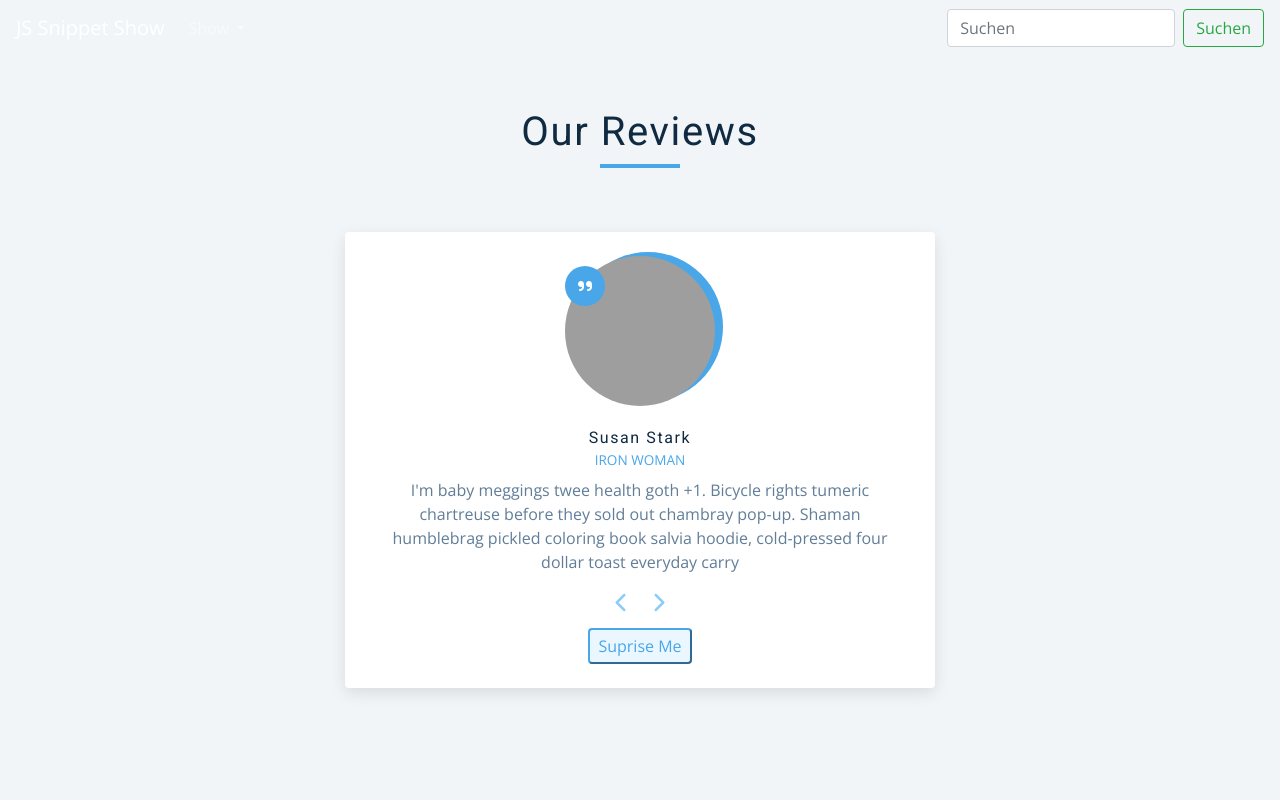
After one commit to richi-sixt/js-snippet-show, a Flask app: page /review/ in a window 1280 px wide. The commit adds this page. Run offline with Flask 2, Linux system fonts and the light colour scheme; some libraries are stand-ins or nearby versions; grey boxes are pictures that could not be loaded.

Commit message:
new project reviews

```diff
--- a/app.py
+++ b/app.py
@@ -1,6 +1,7 @@
 from flask import Flask, render_template
 from project.colorflipper.color_flipper import colorflipper_bp
 from project.counter.counter import counter_bp
+from project.review.review import review_bp
 
 app = Flask(__name__)
 
@@ -11,3 +12,4 @@ def index():
 
 app.register_blueprint(colorflipper_bp)
 app.register_blueprint(counter_bp)
+app.register_blueprint(review_bp)
--- a/project/counter/counter.py
+++ b/project/counter/counter.py
@@ -5,6 +5,6 @@ counter_bp = Blueprint('counter', __name__,
                           static_folder='static',
                           url_prefix="/counter")
 
-@counter_bp.route('/counter')
+@counter_bp.route('/')
 def counter():
     return render_template('counter/index.html', title="Counter")
--- /dev/null
+++ b/project/review/review.py
@@ -0,0 +1,10 @@
+from flask import Blueprint, render_template
+
+review_bp = Blueprint('review', __name__,
+                          template_folder='templates/',
+                          static_folder='static',
+                          url_prefix="/review")
+
+@review_bp.route('/')
+def review():
+    return render_template('review/index.html', title="Review")
--- /dev/null
+++ b/project/review/static/css/styles.css
@@ -0,0 +1,272 @@
+/*
+===============
+Fonts
+===============
+*/
+@import url('https://fonts.googleapis.com/css?family=Open+Sans|Roboto:400,700&display=swap');
+
+/*
+===============
+Variables
+===============
+*/
+
+:root {
+  /* dark shades of primary color*/
+  --clr-primary-1: hsl(205, 86%, 17%);
+  --clr-primary-2: hsl(205, 77%, 27%);
+  --clr-primary-3: hsl(205, 72%, 37%);
+  --clr-primary-4: hsl(205, 63%, 48%);
+  /* primary/main color */
+  --clr-primary-5: hsl(205, 78%, 60%);
+  /* lighter shades of primary color */
+  --clr-primary-6: hsl(205, 89%, 70%);
+  --clr-primary-7: hsl(205, 90%, 76%);
+  --clr-primary-8: hsl(205, 86%, 81%);
+  --clr-primary-9: hsl(205, 90%, 88%);
+  --clr-primary-10: hsl(205, 100%, 96%);
+  /* darkest grey - used for headings */
+  --clr-grey-1: hsl(209, 61%, 16%);
+  --clr-grey-2: hsl(211, 39%, 23%);
+  --clr-grey-3: hsl(209, 34%, 30%);
+  --clr-grey-4: hsl(209, 28%, 39%);
+  /* grey used for paragraphs */
+  --clr-grey-5: hsl(210, 22%, 49%);
+  --clr-grey-6: hsl(209, 23%, 60%);
+  --clr-grey-7: hsl(211, 27%, 70%);
+  --clr-grey-8: hsl(210, 31%, 80%);
+  --clr-grey-9: hsl(212, 33%, 89%);
+  --clr-grey-10: hsl(210, 36%, 96%);
+  --clr-white: #fff;
+  --clr-red-dark: hsl(360, 67%, 44%);
+  --clr-red-light: hsl(360, 71%, 66%);
+  --clr-green-dark: hsl(125, 67%, 44%);
+  --clr-green-light: hsl(125, 71%, 66%);
+  --clr-black: #222;
+  --ff-primary: 'Roboto', sans-serif;
+  --ff-secondary: 'Open Sans', sans-serif;
+  --transition: all 0.3s linear;
+  --spacing: 0.1rem;
+  --radius: 0.25rem;
+  --light-shadow: 0 5px 15px rgba(0, 0, 0, 0.1);
+  --dark-shadow: 0 5px 15px rgba(0, 0, 0, 0.2);
+  --max-width: 1170px;
+  --fixed-width: 620px;
+}
+/*
+===============
+Global Styles
+===============
+*/
+
+*,
+::after,
+::before {
+  margin: 0;
+  padding: 0;
+  box-sizing: border-box;
+}
+body {
+  font-family: var(--ff-secondary);
+  background: var(--clr-grey-10);
+  color: var(--clr-grey-1);
+  line-height: 1.5;
+  font-size: 0.875rem;
+}
+ul {
+  list-style-type: none;
+}
+a {
+  text-decoration: none;
+}
+h1,
+h2,
+h3,
+h4 {
+  letter-spacing: var(--spacing);
+  text-transform: capitalize;
+  line-height: 1.25;
+  margin-bottom: 0.75rem;
+  font-family: var(--ff-primary);
+}
+h1 {
+  font-size: 3rem;
+}
+h2 {
+  font-size: 2rem;
+}
+h3 {
+  font-size: 1.25rem;
+}
+h4 {
+  font-size: 0.875rem;
+}
+p {
+  margin-bottom: 1.25rem;
+  color: var(--clr-grey-5);
+}
+@media screen and (min-width: 800px) {
+  h1 {
+    font-size: 4rem;
+  }
+  h2 {
+    font-size: 2.5rem;
+  }
+  h3 {
+    font-size: 1.75rem;
+  }
+  h4 {
+    font-size: 1rem;
+  }
+  body {
+    font-size: 1rem;
+  }
+  h1,
+  h2,
+  h3,
+  h4 {
+    line-height: 1;
+  }
+}
+/*  global classes */
+
+/* section */
+.section {
+  padding: 5rem 0;
+}
+
+.section-center {
+  width: 90vw;
+  margin: 0 auto;
+  max-width: 1170px;
+}
+@media screen and (min-width: 992px) {
+  .section-center {
+    width: 95vw;
+  }
+}
+main {
+  min-height: 100vh;
+  display: grid;
+  place-items: center;
+}
+
+/*
+===============
+Reviews
+===============
+*/
+main {
+  min-height: 100vh;
+  display: grid;
+  place-items: center;
+}
+.title {
+  text-align: center;
+  margin-bottom: 4rem;
+}
+.underline {
+  height: 0.25rem;
+  width: 5rem;
+  background: var(--clr-primary-5);
+  margin-left: auto;
+  margin-right: auto;
+}
+.container {
+  width: 80vw;
+  max-width: var(--fixed-width);
+}
+.review {
+  background: var(--clr-white);
+  padding: 1.5rem 2rem;
+  border-radius: var(--radius);
+  box-shadow: var(--light-shadow);
+  transition: var(--transition);
+  text-align: center;
+}
+.review:hover {
+  box-shadow: var(--dark-shadow);
+}
+.img-container {
+  position: relative;
+  width: 150px;
+  height: 150px;
+  border-radius: 50%;
+  margin: 0 auto;
+  margin-bottom: 1.5rem;
+}
+#person-img {
+  width: 100%;
+  display: block;
+  height: 100%;
+  object-fit: cover;
+  border-radius: 50%;
+  position: relative;
+}
+.img-container::after {
+  font-family: 'Font Awesome 5 Free';
+  font-weight: 900;
+  content: '\f10e';
+  position: absolute;
+  top: 0;
+  left: 0;
+  width: 2.5rem;
+  height: 2.5rem;
+  display: grid;
+  place-items: center;
+  border-radius: 50%;
+  transform: translateY(25%);
+  background: var(--clr-primary-5);
+  color: var(--clr-white);
+}
+.img-container::before {
+  content: '';
+  width: 100%;
+  height: 100%;
+  background: var(--clr-primary-5);
+  position: absolute;
+  top: -0.25rem;
+  right: -0.5rem;
+  border-radius: 50%;
+}
+#author {
+  margin-bottom: 0.25rem;
+}
+#job {
+  margin-bottom: 0.5rem;
+  text-transform: uppercase;
+  color: var(--clr-primary-5);
+  font-size: 0.85rem;
+}
+#info {
+  margin-bottom: 0.75rem;
+}
+.prev-btn,
+.next-btn {
+  color: var(--clr-primary-7);
+  font-size: 1.25rem;
+  background: transparent;
+  border-color: transparent;
+  margin: 0 0.5rem;
+  transition: var(--transition);
+  cursor: pointer;
+}
+.prev-btn:hover,
+.next-btn:hover {
+  color: var(--clr-primary-5);
+}
+.random-btn {
+  margin-top: 0.5rem;
+  background: var(--clr-primary-10);
+  color: var(--clr-primary-5);
+  padding: 0.25rem 0.5rem;
+  text-transform: capitalize;
+  border-radius: var(--radius);
+  transition: var(--transition);
+  border-color: var(--clr-primary-5);
+  cursor: pointer;
+}
+.random-btn:hover {
+  background: var(--clr-primary-5);
+  color: var(--clr-primary-1);
+}
--- /dev/null
+++ b/project/review/static/js/review.js
@@ -0,0 +1,53 @@
+// local reviews data
+const reviews = [
+  {
+    id: 1,
+    name: 'susan stark',
+    job: 'iron woman',
+    img: 'https://res.cloudinary.com/diqqf3eq2/image/upload/v1586883334/person-1_rfzshl.jpg',
+    text: "I'm baby meggings twee health goth +1. Bicycle rights tumeric chartreuse before they sold out chambray pop-up. Shaman humblebrag pickled coloring book salvia hoodie, cold-pressed four dollar toast everyday carry",
+  },
+  {
+    id: 2,
+    name: 'spiderman',
+    job: 'web designer',
+    img: 'https://res.cloudinary.com/diqqf3eq2/image/upload/v1586883409/person-2_np9x5l.jpg',
+    text: 'Helvetica artisan kinfolk thundercats lumbersexual blue bottle. Disrupt glossier gastropub deep v vice franzen hell of brooklyn twee enamel pin fashion axe.photo booth jean shorts artisan narwhal.',
+  },
+  {
+    id: 3,
+    name: 'the hulk',
+    job: 'intern',
+    img: 'https://res.cloudinary.com/diqqf3eq2/image/upload/v1586883417/person-3_ipa0mj.jpg',
+    text: 'Sriracha literally flexitarian irony, vape marfa unicorn. Glossier tattooed 8-bit, fixie waistcoat offal activated charcoal slow-carb marfa hell of pabst raclette post-ironic jianbing swag.',
+  },
+  {
+    id: 4,
+    name: 'captain america',
+    job: 'the boss',
+    img: 'https://res.cloudinary.com/diqqf3eq2/image/upload/v1586883423/person-4_t9nxjt.jpg',
+    text: 'Edison bulb put a bird on it humblebrag, marfa pok pok heirloom fashion axe cray stumptown venmo actually seitan. VHS farm-to-table schlitz, edison bulb pop-up 3 wolf moon tote bag street art shabby chic. ',
+  },
+];
+
+// select items
+const img = document.getElementById('person-img');
+const author = document.getElementById('author');
+const job = document.getElementById('job');
+const info = document.getElementById('info');
+
+const prevBtn = document.querySelector('.prev-btn');
+const nextBtn = document.querySelector('.next-btn');
+const randomBtn = document.querySelector('.random-btn');
+
+// set starting item
+let currentItem = 0;
+
+// load initial item
+window.addEventListener('DOMContentLoaded', function () {
+  const item = reviews[currentItem];
+  img.src = item.img;
+  author.textContent = item.name;
+  job.textContent = item.job;
+  info.textContent = item.text;
+});
--- /dev/null
+++ b/project/review/templates/review/index.html
@@ -0,0 +1,55 @@
+<!DOCTYPE html>
+<html lang="en">
+  <head>
+    <meta charset="UTF-8" />
+    <meta name="viewport" content="width=device-width, initial-scale=1.0" />
+    <title>Reviews</title>
+    {% include 'topnav-links.html' %}
+    <!-- font-awesome -->
+    <link
+      rel="stylesheet"
+      href="https://cdnjs.cloudflare.com/ajax/libs/font-awesome/6.0.0/css/all.min.css"
+    />
+    <!-- styles -->
+    <link rel="stylesheet" href="static/css/styles.css" />
+  </head>
+  <body>
+    {% include 'topnav.html'%}
+    <main>
+      <section class="container">
+        <!-- title -->
+        <div class="title">
+          <h2>our reviews</h2>
+          <div class="underline"></div>
+        </div>
+        <!-- review -->
+        <article class="review">
+          <div class="img-container">
+            <img src="./static/person-1.jpeg" id="person-img" alt="">
+          </div>
+          <h4 id="author">Richi Sixt</h4>
+          <p id="job">hobby astronaut</p>
+          <p id="info">
+            Lorem ipsum, dolor sit amet consectetur adipisicing elit.
+            Inventore, deleniti harum. Consequuntur eum iusto atque
+            ducimus consequatur autem accusamus tempora.
+          </p>
+          <!-- prev next buttons -->
+          <div class="button-container">
+            <button class="prev-btn">
+              <i class="fas fa-chevron-left"></i>
+            </button>
+            <button class="prev-btn">
+              <i class="fas fa-chevron-right"></i>
+            </button>
+          </div>
+          <!-- random button -->
+          <button class="random-btn">suprise me</button>
+        </article>
+
+      </section>
+    </main>
+    {% include 'scripts.html' %}
+    <script src="static/js/review.js"></script>
+  </body>
+</html>
--- a/templates/topnav.html
+++ b/templates/topnav.html
@@ -32,6 +32,7 @@
               >Color Flipper</a
             >
             <a class="dropdown-item" href="{{ url_for('counter.counter') }}">Counter</a>
+            <a class="dropdown-item" href="{{ url_for('review.review') }}">Review</a>
             <div class="dropdown-divider"></div>
             <a class="dropdown-item" href="#">Something else here</a>
           </div>
```
Also changed, not shown: project/review/static/person-1.jpeg (added), 1 other file.
